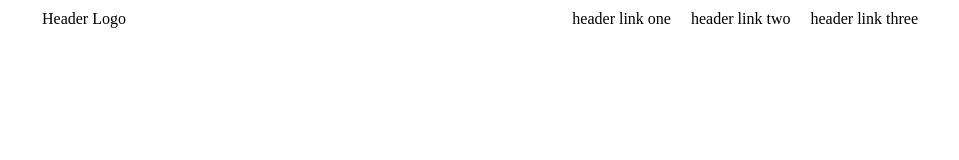
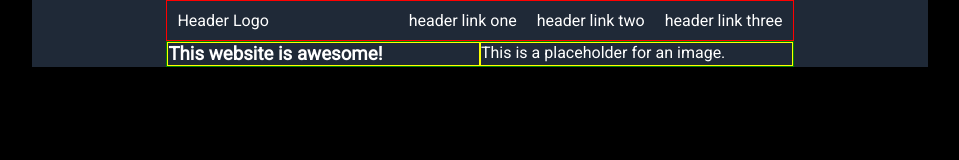
Before and after one commit to RTSolutionsLarry/odinLandingPage, a plain HTML site: page index.html in a window 1280 px wide. Shown: the whole page, without its empty margins (160-1119 px from the left). Drawn offline with Linux system fonts and the light colour scheme.

Commit message:
Create and center second row.

```diff
--- a/index.html
+++ b/index.html
@@ -5,8 +5,11 @@
     <meta name="viewport" content="width=device-width, initial-scale=1.0">
     <title>Document</title>
     <link rel="stylesheet" href="style.css">
+    <link href='https://fonts.googleapis.com/css?family=Roboto' rel='stylesheet'>
 </head>
 <body>
+    <div class="topLevel">
+
         <div class="topNavigationContainer">
             <ul class="listContainer">
                 <li class="firstNavItem">Header Logo</li>
@@ -15,8 +18,19 @@
                 <li>header link three</li>
             </ul>
         </div>
+
         <div class="headerContainer">
+            <div class="headerSecondLevelContainer">
+                <div class="siteDescriptionContainer">
+                    <h3>This website is awesome!</h3>
+                </div>
+                <div class="siteImageConatiner">
+                    <p>This is a placeholder for an image.</p>
+                </div>
+            </div>
+        </div>
 
     </div>
+
 </body>
 </html>
--- a/style.css
+++ b/style.css
@@ -3,21 +3,65 @@
     padding: 0;
     margin: 0;
     box-sizing: border-box;
+    font-family: 'Roboto';
+    color: var(--whiteFont);
+}
+
+:root {
+    --darkBlue: #1f2937;
+    --whiteFont: #fff;
+    --pageWidth: 70%;
+    --pageInnerWidth: 70%;
+}
+
+body {
+    background-color: black;
+}
+
+.topLevel {
+    display: flex;
+    flex-direction: column;
+    align-items: center;
 }
 
 .topNavigationContainer {
     display: flex;
     justify-content: center;
+    width: var(--pageWidth);
+    background-color: var(--darkBlue);
 }
+
+.headerContainer {
+    display: flex;
+    justify-content: center;
+    background-color: var(--darkBlue);
+    width: var(--pageWidth);
+}
+
+.headerSecondLevelContainer {
+    width: var(--pageInnerWidth);
+    border: solid green 1px;
+    display: flex;
+}
+
+
+.siteDescriptionContainer,
+.siteImageConatiner {
+    flex: 1;
+    border: solid yellow 1px;
+}
+
 
 .listContainer {
     display: flex;
-    width: 70%;
+    border: solid red 1px;
+    width: var(--pageInnerWidth);
 }
 
 .listContainer li {
     list-style-type: none;
     padding: 10px;
+
 }
 
 .firstNavItem {
```
Lines whose indentation alone changed are shown as unchanged.
